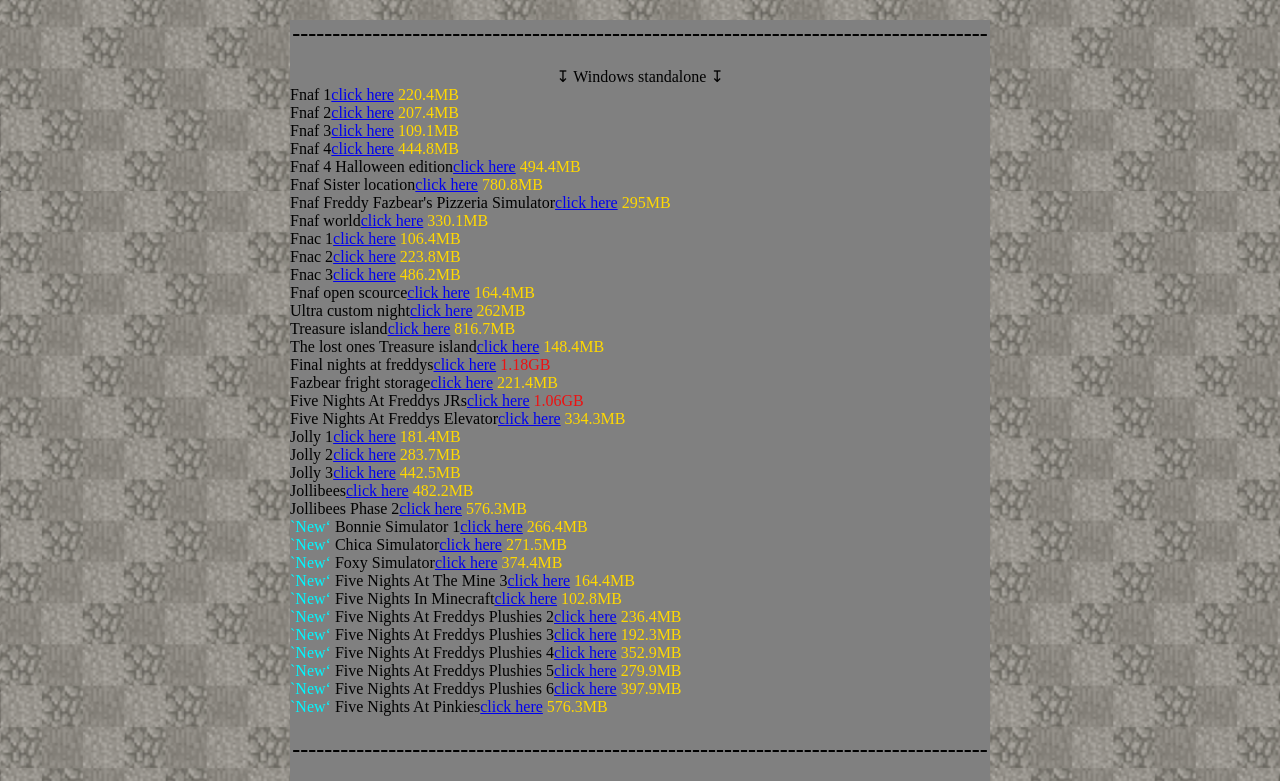
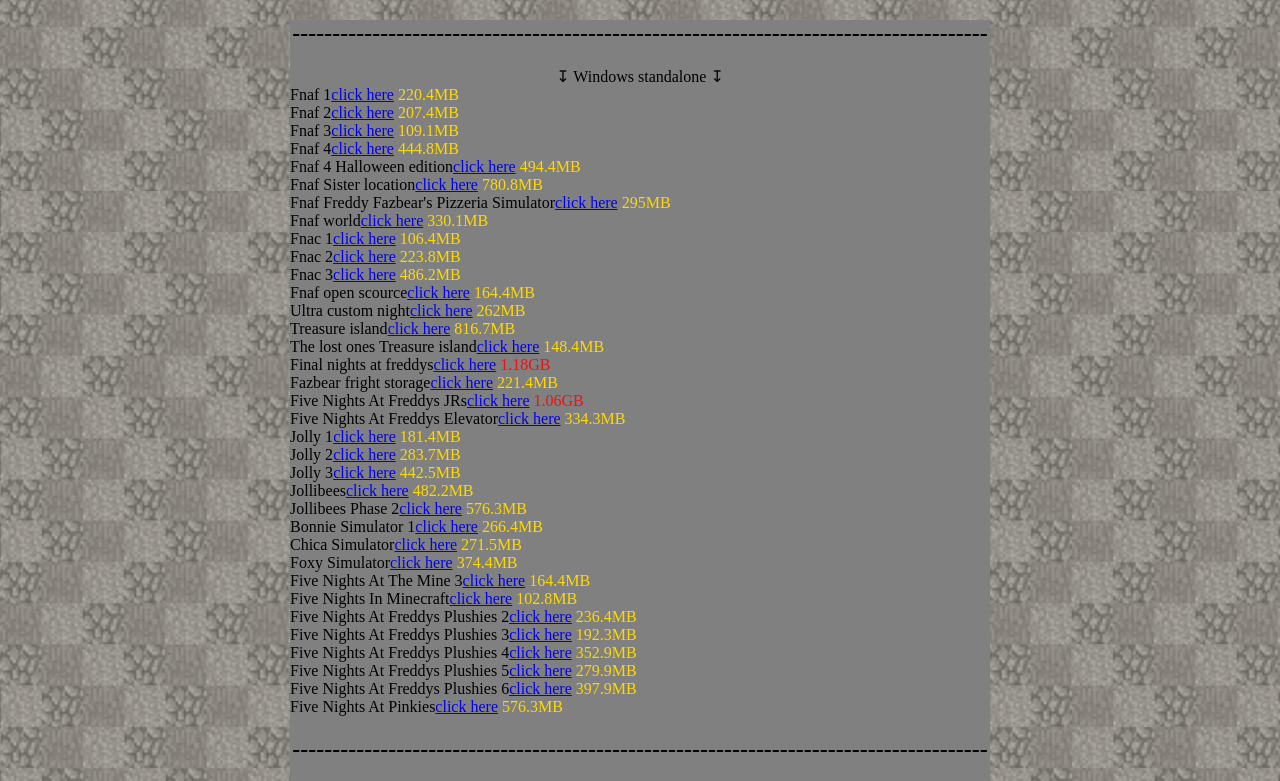
Before and after one commit to WEB-SNIFFER-123/FRG, a plain HTML site: page index.html in a window 1280 px wide. Shown: the top 781 px of the page. Drawn offline with Linux system fonts and the light colour scheme.

Commit message:
Update index.html

```diff
--- a/index.html
+++ b/index.html
@@ -155,37 +155,37 @@
                 <h7>Jollibees Phase 2<a href="https://drive.google.com/file/d/1R2fOP1ECVzoTxZS4JhgsazUiGiZyUSzK/view?usp=sharing">click here</a></h7> <h10>576.3MB</h10>
             </div>
             <div align="left">
-                <h12>`New‘</h12> <h7>Bonnie Simulator 1<a href="https://drive.google.com/file/d/1n1LX5UqN5ENUd7hd02ygxvBPFy2-AWX8/view?usp=sharing">click here</a></h7> <h10>266.4MB</h10>
+                <h7>Bonnie Simulator 1<a href="https://drive.google.com/file/d/1n1LX5UqN5ENUd7hd02ygxvBPFy2-AWX8/view?usp=sharing">click here</a></h7> <h10>266.4MB</h10>
             </div>
             <div align="left">
-                <h12>`New‘</h12> <h7>Chica Simulator<a href="https://drive.google.com/file/d/1hPQgkzAsZQFJJpKwU5o0dx_kSGESctvp/view?usp=sharing">click here</a></h7> <h10>271.5MB</h10>
+                <h7>Chica Simulator<a href="https://drive.google.com/file/d/1hPQgkzAsZQFJJpKwU5o0dx_kSGESctvp/view?usp=sharing">click here</a></h7> <h10>271.5MB</h10>
             </div>
             <div align="left">
-                <h12>`New‘</h12> <h7>Foxy Simulator<a href="https://drive.google.com/file/d/1t638Z5hujjXe4KmxSbg0B02dLhKv4tYP/view?usp=sharing">click here</a></h7> <h10>374.4MB</h10>
+                <h7>Foxy Simulator<a href="https://drive.google.com/file/d/1t638Z5hujjXe4KmxSbg0B02dLhKv4tYP/view?usp=sharing">click here</a></h7> <h10>374.4MB</h10>
             </div>
             <div align="left">
-                <h12>`New‘</h12> <h7>Five Nights At The Mine 3<a href="https://drive.google.com/file/d/1kJQPq7M8amS7GCz5Gg08j4k02tIH05Eb/view?usp=sharing">click here</a></h7> <h10>164.4MB</h10>
+                <h7>Five Nights At The Mine 3<a href="https://drive.google.com/file/d/1kJQPq7M8amS7GCz5Gg08j4k02tIH05Eb/view?usp=sharing">click here</a></h7> <h10>164.4MB</h10>
             </div>
             <div align="left">
-                <h12>`New‘</h12> <h7>Five Nights In Minecraft<a href="https://drive.google.com/file/d/19sG_364epUYn6Di0u_H1MhJq2nWdtviC/view?usp=sharing">click here</a></h7> <h10>102.8MB</h10>
+                <h7>Five Nights In Minecraft<a href="https://drive.google.com/file/d/19sG_364epUYn6Di0u_H1MhJq2nWdtviC/view?usp=sharing">click here</a></h7> <h10>102.8MB</h10>
             </div>
             <div align="left">
-                <h12>`New‘</h12> <h7>Five Nights At Freddys Plushies 2<a href="https://drive.google.com/file/d/1Tt4QpkSLYh6gnSJ8iBOmM9w8MPx_0pYW/view?usp=sharing">click here</a></h7> <h10>236.4MB</h10>
+                <h7>Five Nights At Freddys Plushies 2<a href="https://drive.google.com/file/d/1Tt4QpkSLYh6gnSJ8iBOmM9w8MPx_0pYW/view?usp=sharing">click here</a></h7> <h10>236.4MB</h10>
             </div>
                 <div align="left">
-                    <h12>`New‘</h12> <h7>Five Nights At Freddys Plushies 3<a href="https://drive.google.com/file/d/1b7JXA-Nfn1sQRClIRgRGcWeGtBd7u7ri/view?usp=sharing">click here</a></h7> <h10>192.3MB</h10>
+                    <h7>Five Nights At Freddys Plushies 3<a href="https://drive.google.com/file/d/1b7JXA-Nfn1sQRClIRgRGcWeGtBd7u7ri/view?usp=sharing">click here</a></h7> <h10>192.3MB</h10>
                 </div>
                 <div align="left">
-                    <h12>`New‘</h12> <h7>Five Nights At Freddys Plushies 4<a href="https://drive.google.com/file/d/1fJDslqsaAz7QB-Roei1AdVe1NnVCZtoz/view?usp=sharing">click here</a></h7> <h10>352.9MB</h10>
+                    <h7>Five Nights At Freddys Plushies 4<a href="https://drive.google.com/file/d/1fJDslqsaAz7QB-Roei1AdVe1NnVCZtoz/view?usp=sharing">click here</a></h7> <h10>352.9MB</h10>
                 </div>
                 <div align="left">
-                    <h12>`New‘</h12> <h7>Five Nights At Freddys Plushies 5<a href="https://drive.google.com/file/d/1CnGSwSs5m2uUg28nvme3-K3mbq76hRL_/view?usp=sharing">click here</a></h7> <h10>279.9MB</h10>
+                    <h7>Five Nights At Freddys Plushies 5<a href="https://drive.google.com/file/d/1CnGSwSs5m2uUg28nvme3-K3mbq76hRL_/view?usp=sharing">click here</a></h7> <h10>279.9MB</h10>
                 </div>
                 <div align="left">
-                    <h12>`New‘</h12> <h7>Five Nights At Freddys Plushies 6<a href="https://drive.google.com/file/d/1SHVCU0iFSq4NzRF-kfJJ-wuJxicjU4TW/view?usp=sharing">click here</a></h7> <h10>397.9MB</h10>
+                    <h7>Five Nights At Freddys Plushies 6<a href="https://drive.google.com/file/d/1SHVCU0iFSq4NzRF-kfJJ-wuJxicjU4TW/view?usp=sharing">click here</a></h7> <h10>397.9MB</h10>
                 </div>
                 <div align="left">
-                    <h12>`New‘</h12> <h7>Five Nights At Pinkies<a href="https://drive.google.com/file/d/1ZgqbI7Y0wdCqcuLX6bclhGDkWySNMFFg/view?usp=sharing">click here</a></h7> <h10>576.3MB</h10>
+                    <h7>Five Nights At Pinkies<a href="https://drive.google.com/file/d/1ZgqbI7Y0wdCqcuLX6bclhGDkWySNMFFg/view?usp=sharing">click here</a></h7> <h10>576.3MB</h10>
                 </div>
             <h2>---------------------------------------------------------------------------------------</h2>
             <h8>↧ Android apk ↧</h8>
@@ -230,5 +230,5 @@
 </main>
 
 <div align="center">
-    <h4>2.1 BETA</h4>
+    <h4>2.2 BETA</h4>
 </div>
```
